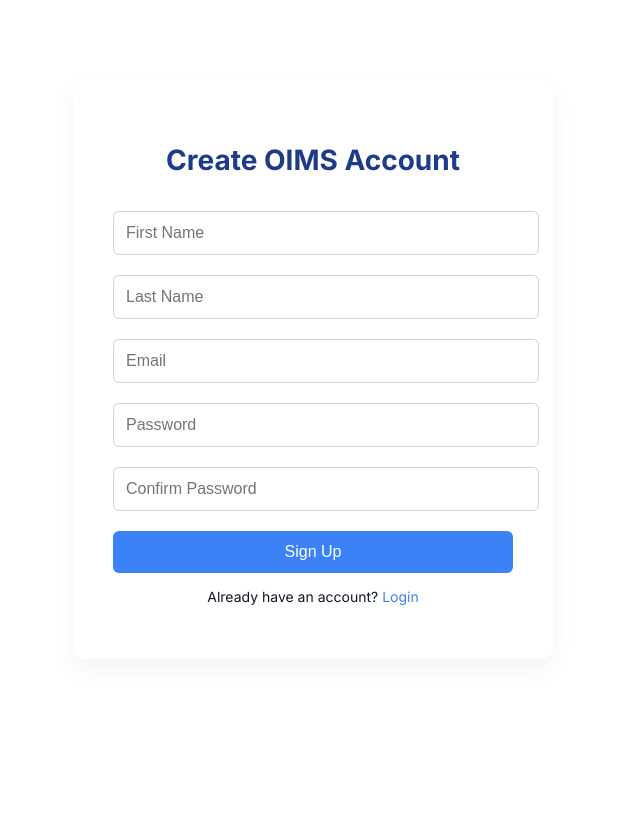
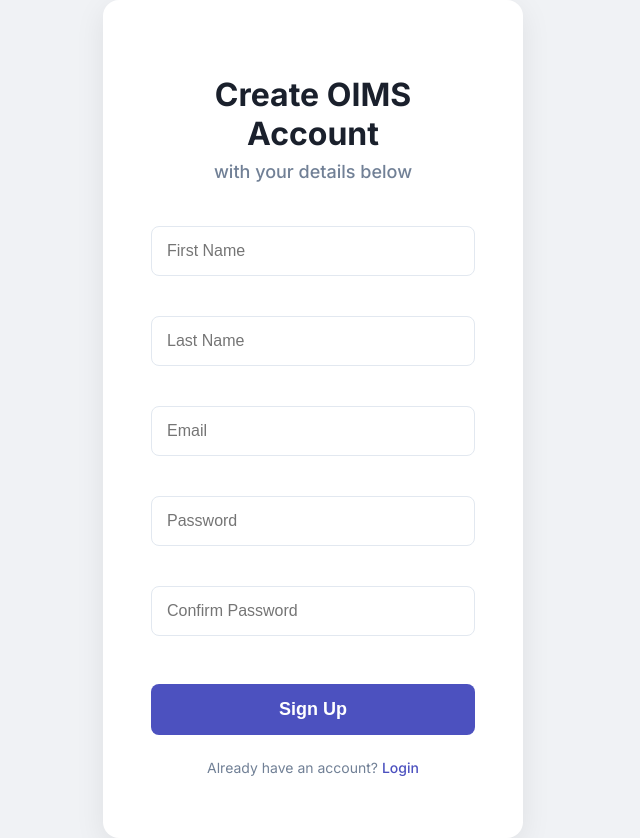
Before and after one commit to Muhammad-Abdullah-shahzad/OIMS, a React (Create React App) app in the folder client/: page /signup in a window 1280 px wide. Shown: the whole page, without its empty margins (327-967 px from the left). Before the commit the page ends 800 px from the top, so only its background shows below. Built offline with nearby package versions, Linux system fonts and the light colour scheme.

Commit message:
channges login and signup UI

```diff
--- a/client/src/authModule/Signup.jsx
+++ b/client/src/authModule/Signup.jsx
@@ -1,149 +1,302 @@
 import React, { useState } from "react";
-import "../styles/AuthForm.css"; // Assuming this CSS file exists and styles the form
+
+import styles from "../styles/AuthForm.module.css";
+
 import handleChange from "./handleChange";
+
 import handleSubmit from "./makeSignUp";
 
+
 const Signup = () => {
+
   // State for form inputs
+
   const [firstName, setFirstName] = useState("");
+
   const [lastName, setLastName] = useState("");
+
   const [email, setEmail] = useState("");
+
   const [password, setPassword] = useState("");
+
   const [confirmPassword, setConfirmPassword] = useState("");
 
+
+
   // State for UI feedback
+
   const [loading, setLoading] = useState(false);
+
   const [error, setError] = useState(null);
+
   const [successMessage, setSuccessMessage] = useState(null);
+
   const [validationErrors, setValidationErrors] = useState({}); // For client-side validation errors
+
+
 
   const AUTH_API_URL = "http://localhost:5000/auth/signup";
 
+
+
   return (
-    <div className="auth-container">
-      <h2>Create OIMS Account</h2>
+
+    <div className={styles.pageWrapper}>
+
+      <div className={styles.authContainer}>
+
+        <h2 className={styles.heading}>Create OIMS Account</h2>
+
+        <p className={styles.subtitle}>with your details below</p>
+
         <form
-        className="auth-form"
+
+          className={styles.authForm}
+
           onSubmit={(e) =>
+
             handleSubmit({
+
               e,
+
               firstName,
+
               lastName,
+
               email,
+
               password,
+
               confirmPassword,
+
               setValidationErrors,
+
               setError,
+
               setSuccessMessage,
+
               setLoading,
+
               setFirstName,
+
               setLastName,
+
               setEmail,
+
               setConfirmPassword,
+
               AUTH_API_URL,
+
               setPassword
+
             })
+
           }
+
         >
-        <div className="form-group">
+
+          <div className={styles.formGroup}>
+
             <input
+
               type="text"
+
               name="firstName"
+
               placeholder="First Name"
+
               value={firstName}
+
               onChange={(e)=>handleChange(
+
                 {e,setValidationErrors,setFirstName,setLastName,setEmail,setConfirmPassword,validationErrors,setPassword}
+
               )}
+
               required
-            className={validationErrors.firstName ? "input-error" : ""}
+
+              className={validationErrors.firstName ? styles.inputError : ""}
+
             />
+
             {validationErrors.firstName && (
-            <p className="error-message">{validationErrors.firstName}</p>
+
+              <p className={styles.errorMessage}>{validationErrors.firstName}</p>
+
             )}
+
           </div>
 
-        <div className="form-group">
+
+
+          <div className={styles.formGroup}>
+
             <input
+
               type="text"
+
               name="lastName"
+
               placeholder="Last Name"
+
               value={lastName}
+
               onChange={(e)=>handleChange(
+
                 {e,setValidationErrors,setFirstName,setLastName,setEmail,setConfirmPassword,validationErrors,setPassword}
+
               )}
+
               required
-            className={validationErrors.lastName ? "input-error" : ""}
+
+              className={validationErrors.lastName ? styles.inputError : ""}
+
             />
+
             {validationErrors.lastName && (
-            <p className="error-message">{validationErrors.lastName}</p>
+
+              <p className={styles.errorMessage}>{validationErrors.lastName}</p>
+
             )}
+
           </div>
 
-        <div className="form-group">
+
+
+          <div className={styles.formGroup}>
+
             <input
+
               type="email"
+
               name="email"
+
               placeholder="Email"
+
               value={email}
+
               onChange={(e)=>handleChange(
+
                 {e,setValidationErrors,setFirstName,setLastName,setEmail,setConfirmPassword,validationErrors,setPassword}
+
               )}
+
               required
-            className={validationErrors.email ? "input-error" : ""}
+
+              className={validationErrors.email ? styles.inputError : ""}
+
             />
+
             {validationErrors.email && (
-            <p className="error-message">{validationErrors.email}</p>
+
+              <p className={styles.errorMessage}>{validationErrors.email}</p>
+
             )}
+
           </div>
 
-        <div className="form-group">
+
+
+          <div className={styles.formGroup}>
+
             <input
+
               type="password"
+
               name="password"
+
               placeholder="Password"
+
               value={password}
+
               onChange={(e)=>handleChange(
+
                 {e,setValidationErrors,setFirstName,setLastName,setEmail,setConfirmPassword,validationErrors,setPassword}
+
               )}
+
               required
-            className={validationErrors.password ? "input-error" : ""}
+
+              className={validationErrors.password ? styles.inputError : ""}
+
             />
+
             {validationErrors.password && (
-            <p className="error-message">{validationErrors.password}</p>
+
+              <p className={styles.errorMessage}>{validationErrors.password}</p>
+
             )}
+
           </div>
 
-        <div className="form-group">
+
+
+          <div className={styles.formGroup}>
+
             <input
+
               type="password"
+
               name="confirmPassword"
+
               placeholder="Confirm Password"
+
               value={confirmPassword}
+
               onChange={(e)=>handleChange(
+
                 {e,setValidationErrors,setFirstName,setLastName,setEmail,setConfirmPassword,validationErrors,setPassword}
+
               )}
+
               required
-            className={validationErrors.confirmPassword ? "input-error" : ""}
+
+              className={validationErrors.confirmPassword ? styles.inputError : ""}
+
             />
+
             {validationErrors.confirmPassword && (
-            <p className="error-message">{validationErrors.confirmPassword}</p>
+
+              <p className={styles.errorMessage}>{validationErrors.confirmPassword}</p>
+
             )}
+
           </div>
 
+
+
           {/* Display messages */}
-        {error && <p className="api-error-message">{error}</p>}
-        {successMessage && <p className="success-message">{successMessage}</p>}
+
+          {error && <p className={styles.errorMsg}>{error}</p>}
+
+          {successMessage && <p className={styles.successMsg}>{successMessage}</p>}
+
+
 
           <button type="submit" disabled={loading}>
+
             {loading ? "Signing Up..." : "Sign Up"}
+
           </button>
 
+
+
           <p>
+
             Already have an account? <a href="/login">Login</a>
+
           </p>
+
         </form>
+
       </div>
+
+    </div>
+
   );
+
 };
 
+
+
 export default Signup;
--- a/client/src/styles/AuthForm.css
+++ /dev/null
@@ -1,69 +0,0 @@
-/* General body background */
-body {
-  background-color: #F9FAFB;
-  font-family: 'Segoe UI', sans-serif;
-  margin: 0;
-  padding: 0;
-}
-
-/* Container for login/signup */
-.auth-container {
-  max-width: 400px;
-  margin: 80px auto;
-  background-color: #ffffff;
-  padding: 40px;
-  border-radius: 12px;
-  box-shadow: 0 10px 25px rgba(0, 0, 0, 0.05);
-  text-align: center;
-}
-
-/* Headings */
-.auth-container h2 {
-  margin-bottom: 24px;
-  color: #1E3A8A;
-  font-size: 28px;
-}
-
-/* Form styling */
-.auth-form input {
-  width: 100%;
-  padding: 12px;
-  margin: 10px 0;
-  border: 1px solid #CBD5E1;
-  border-radius: 6px;
-  font-size: 16px;
-}
-
-/* Button styling */
-.auth-form button {
-  width: 100%;
-  padding: 12px;
-  background-color: #3B82F6;
-  color: white;
-  border: none;
-  border-radius: 6px;
-  font-size: 16px;
-  cursor: pointer;
-  margin-top: 10px;
-  transition: background-color 0.3s ease;
-}
-
-.auth-form button:hover {
-  background-color: #2563EB;
-}
-
-/* Text below form */
-.auth-form p {
-  margin-top: 15px;
-  font-size: 14px;
-  color: #111827;
-}
-
-.auth-form a {
-  color: #3B82F6;
-  text-decoration: none;
-}
-
-.auth-form a:hover {
-  text-decoration: underline;
-}
--- /dev/null
+++ b/client/src/styles/AuthForm.module.css
@@ -0,0 +1,144 @@
+/* Container for the entire page to center the form */
+.pageWrapper {
+  background-color: #F0F2F5;
+  font-family: 'Inter', 'Helvetica Neue', Helvetica, Arial, sans-serif;
+  color: #333333;
+  margin: 0;
+  padding: 0;
+  display: flex;
+  justify-content: center;
+  align-items: center;
+  min-height: 100vh;
+  box-sizing: border-box;
+}
+
+/* Container for login/signup */
+.authContainer {
+  width: 100%;
+  max-width: 420px;
+  background-color: #ffffff;
+  padding: 48px;
+  border-radius: 16px;
+  box-shadow: 0 8px 30px rgba(0, 0, 0, 0.08);
+  text-align: center;
+  box-sizing: border-box;
+}
+
+/* Headings */
+.heading {
+  margin-bottom: 8px; /* Reduced margin to bring the subtitle closer */
+  color: #1A202C;
+  font-size: 32px;
+  font-weight: 700;
+}
+
+/* New style for the subtitle */
+.subtitle {
+  margin-top: 0;
+  margin-bottom: 32px; /* Consistent spacing with the previous heading margin */
+  font-size: 18px; /* Slightly larger for better readability */
+  color: #718096;
+  font-weight: 500;
+}
+
+/* Form styling */
+.authForm input {
+  width: 100%;
+  padding: 15px;
+  margin: 12px 0;
+  border: 1px solid #E2E8F0;
+  border-radius: 8px;
+  font-size: 16px;
+  color: #4A5568;
+  transition: border-color 0.2s ease, box-shadow 0.2s ease;
+  box-sizing: border-box;
+}
+
+.authForm input:focus {
+  outline: none;
+  border-color: #4299E1;
+  box-shadow: 0 0 0 3px rgba(66, 153, 225, 0.3);
+}
+
+.formGroup {
+  margin-bottom: 1rem;
+}
+
+.inputError {
+  border-color: #E53E3E !important;
+}
+
+.errorMessage {
+  color: #E53E3E;
+  font-size: 14px;
+  text-align: left;
+  margin-top: 0.25rem;
+}
+
+/* Button styling */
+.authForm button {
+  width: 100%;
+  padding: 15px;
+  background-color: #4C51BF;
+  color: #ffffff;
+  border: none;
+  border-radius: 8px;
+  font-size: 18px;
+  font-weight: 600;
+  cursor: pointer;
+  margin-top: 20px;
+  transition: background-color 0.3s ease, transform 0.1s ease;
+  box-sizing: border-box;
+}
+
+.authForm button:hover {
+  background-color: #434190;
+}
+
+.authForm button:active {
+  transform: scale(0.99);
+}
+
+.authForm button:disabled {
+  background-color: #CBD5E1;
+  cursor: not-allowed;
+}
+
+/* Text below form (error/success/link) */
+.authForm p {
+  margin-top: 24px;
+  font-size: 14px;
+  color: #718096;
+}
+
+.authForm .errorMsg,
+.authForm .successMsg {
+  font-size: 14px;
+  margin-top: 15px;
+  padding: 10px;
+  border-radius: 6px;
+}
+
+.authForm .errorMsg {
+  color: #E53E3E;
+  background-color: #FED7D7;
+  border: 1px solid #FC8181;
+}
+
+.authForm .successMsg {
+  color: #38A169;
+  background-color: #C6F6D5;
+  border: 1px solid #68D391;
+}
+
+.authForm a {
+  color: #4C51BF;
+  text-decoration: none;
+  font-weight: 500;
+  transition: color 0.2s ease, text-decoration 0.2s ease;
+}
+
+.authForm a:hover {
+  text-decoration: underline;
+  color: #434190;
+}
```
Also changed, not shown: client/src/authModule/Login.jsx (+12 -9 lines). Lines whose indentation alone changed are shown as unchanged.
